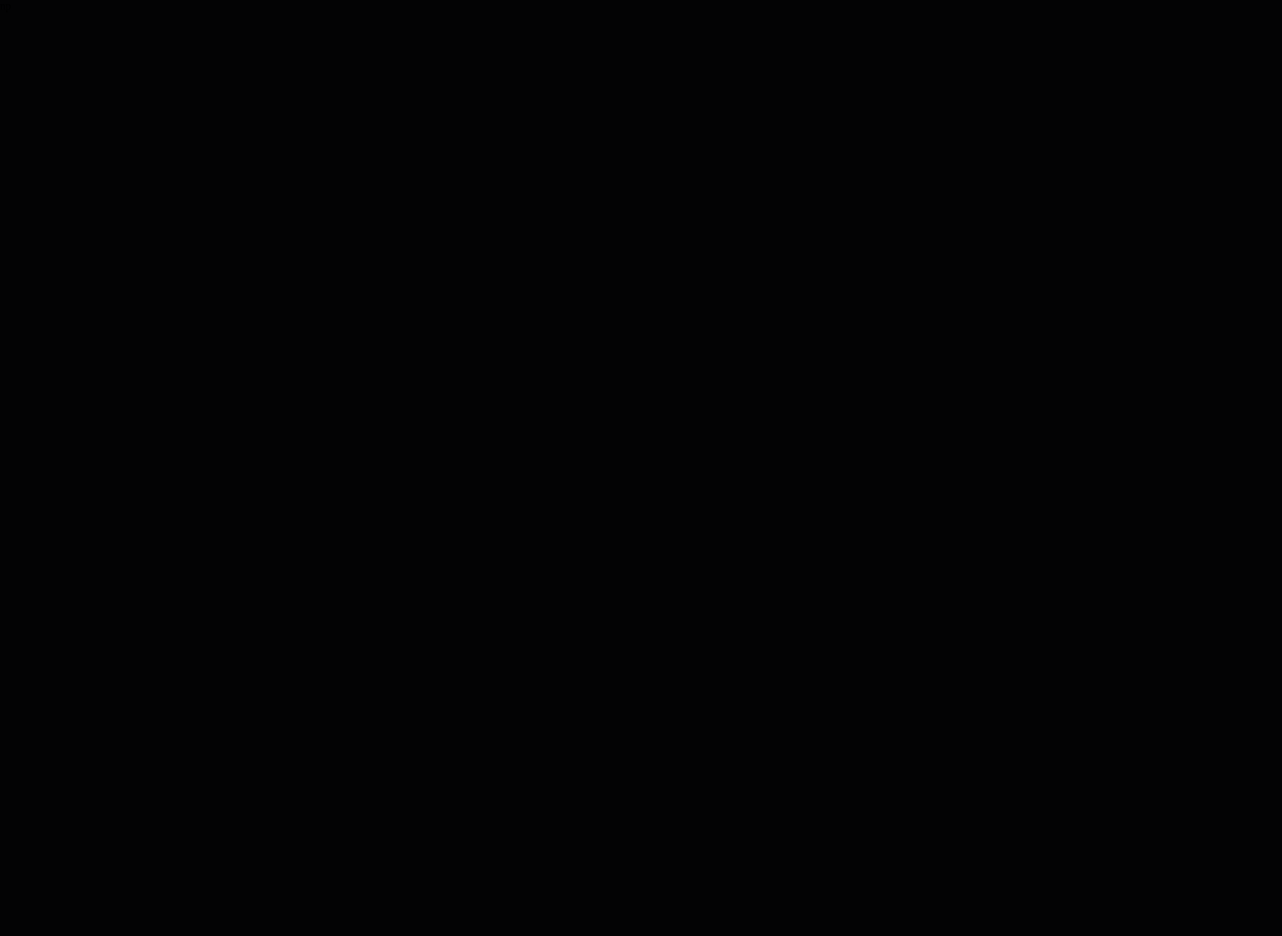
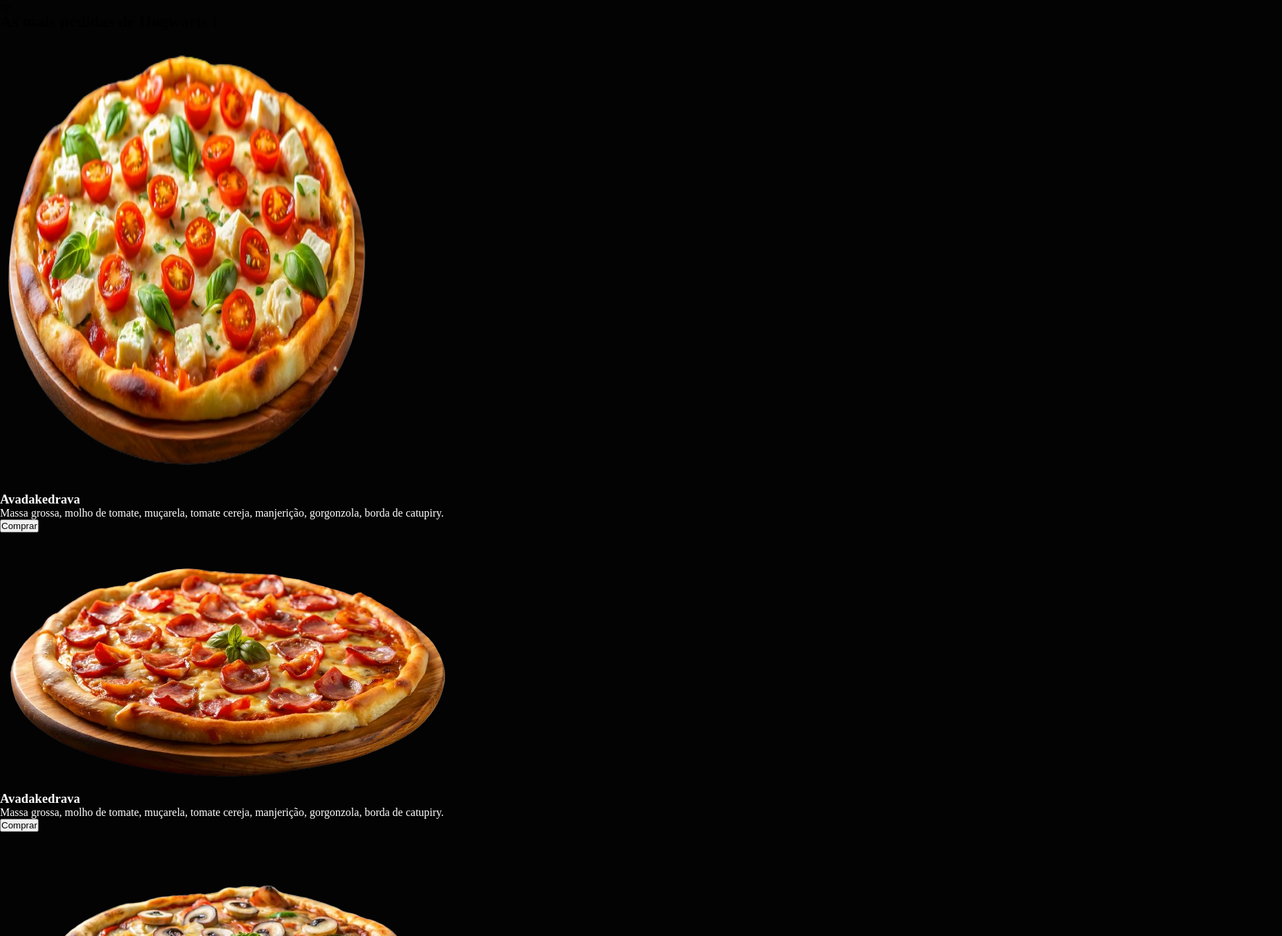
Before and after one commit to EricSouzaRufino/teste-pizzaria-grifinoria, a website: page index.html in a window 1280 px wide. Shown: the top 1357 px of the page at 69% size, 1858 px wide, since content can reach past the window. Before the commit the page ends 800 px from the top, so only its background shows below. Drawn offline with Linux system fonts and the light colour scheme.

Commit message:
iniciosection2

```diff
--- a/index.html
+++ b/index.html
@@ -1,5 +1,5 @@
 np<!DOCTYPE html>
-<html lang="en">
+<html lang="pt-br">
 
 <head>
     <meta charset="UTF-8">
@@ -14,6 +14,25 @@ np<!DOCTYPE html>
     <header>
     </header>
     <main>
+        <section class="section2" class="container-grid" >
+            <h2>As mais pedidas de Hogwarts  !</h2>
+            <div class="cards">
+                <ul>
+                    <li><img class="card1" src="./assets/images/pizza-avadakedavra.png" alt="">
+                        <h3>Avadakedrava</h3>
+                        <p>Massa grossa, molho de tomate, muçarela, tomate cereja, manjerição, gorgonzola, borda de catupiry.</p>
+                        <button onclick="alert('Pedido adicionado!')">Comprar</button></li>
+                    <li><img class="card2" src="./assets/images/pizza-expectopatronum.png" alt="">
+                        <h3>Avadakedrava</h3>
+                        <p>Massa grossa, molho de tomate, muçarela, tomate cereja, manjerição, gorgonzola, borda de catupiry.</p>
+                        <button onclick="alert('Pedido adicionado!')">Comprar</button></li>
+                    <li><img class="card3" src="./assets/images/pizza-petrificus.png" alt="">
+                        <h3>Avadakedrava</h3>
+                        <p>Massa grossa, molho de tomate, muçarela, tomate cereja, manjerição, gorgonzola, borda de catupiry.</p>
+                        <button onclick="alert('Pedido adicionado!')">Comprar</button></li>
+                </ul>
+            </div>
+        </section>
     </main>
     <footer>
     </footer>
--- a/styles/style.css
+++ b/styles/style.css
@@ -35,3 +35,14 @@
 body{
     background-color: var(--blackBg);
 }
+.cards {
+    flex-direction: row;
+    display: flex;
+    width: 1858px;
+    height: 830px;
+    color: #ffffff;
+}
+.card1 {
+    width: 546px;
+    height: 668px;
+}
```
